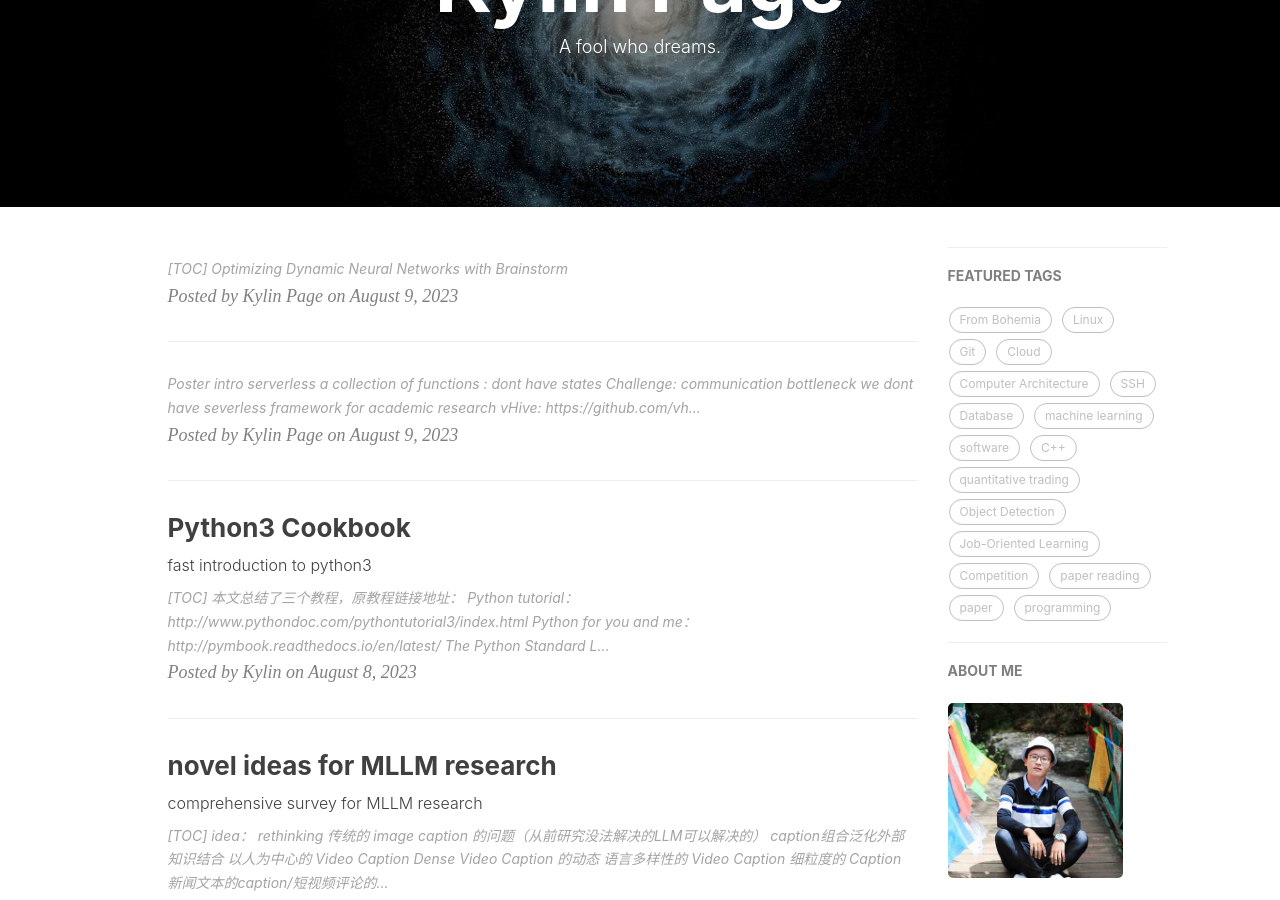
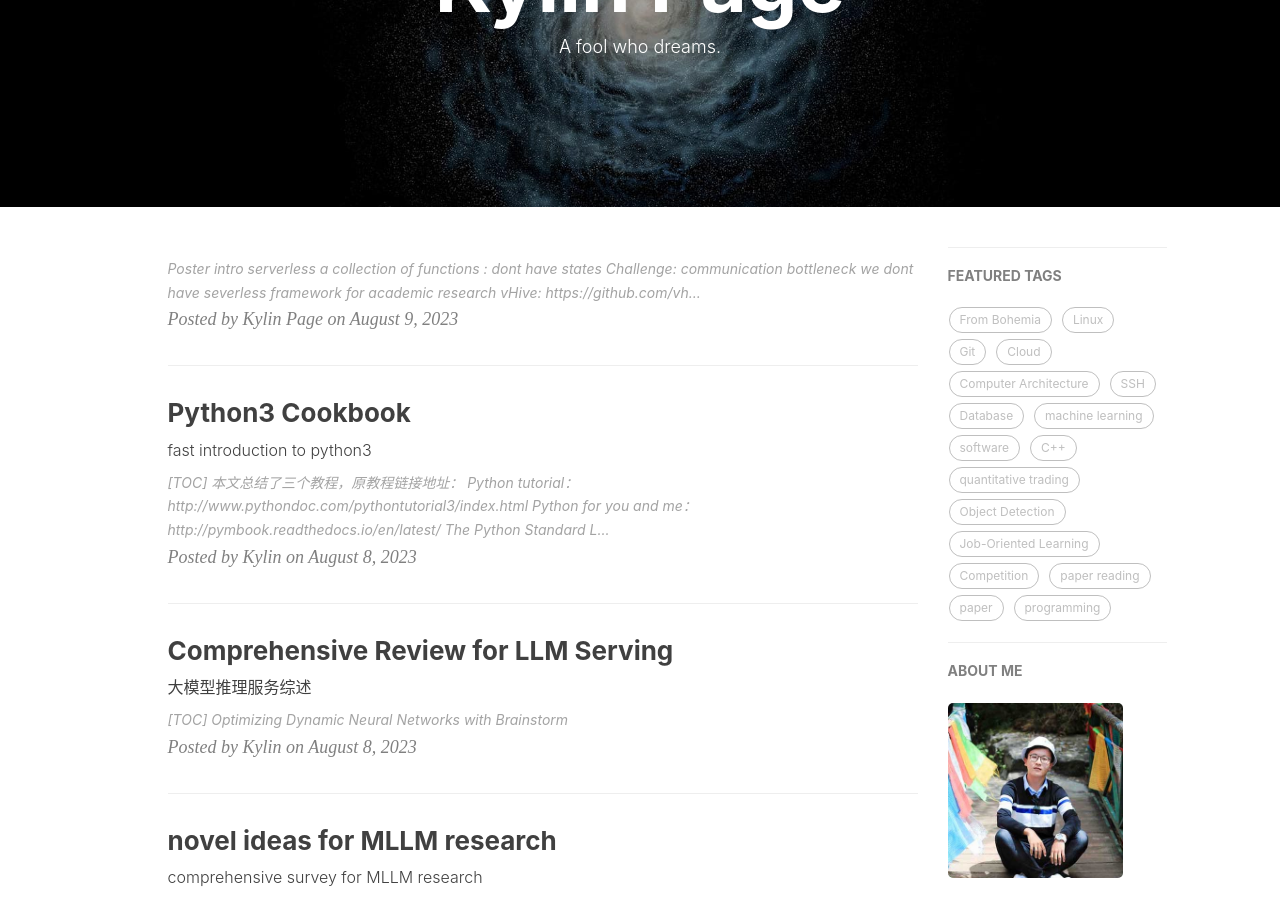
Before and after one commit to KylinC/KylinC.github.io, a Jekyll site: the page built from index.html, in a window 1280 px wide and 900 px high, scrolled down 211 px. Built offline with Jekyll 4.4.1, drawn with Linux system fonts in a browser that asks for light colours; nearby versions of some CDN libraries; the list of posts is cut into pages by our own code; comment, search, counter and statistics services are not loaded.

Commit message:
fix bugs

```diff
--- a/_posts/2023-08-08-LLMservingReview.md
+++ b/_posts/2023-08-08-LLMservingReview.md
@@ -1,6 +1,6 @@
 ---
 dlayout:    post
-title:      Comprehensive Review: LLM Serving
+title:      Comprehensive Review for LLM Serving
 subtitle:   大模型推理服务综述
 date:       2023-8-8
 author:     Kylin
```
Also changed, not shown: _posts/2023-07-13-FunctionService.md (+1 -1 lines).
